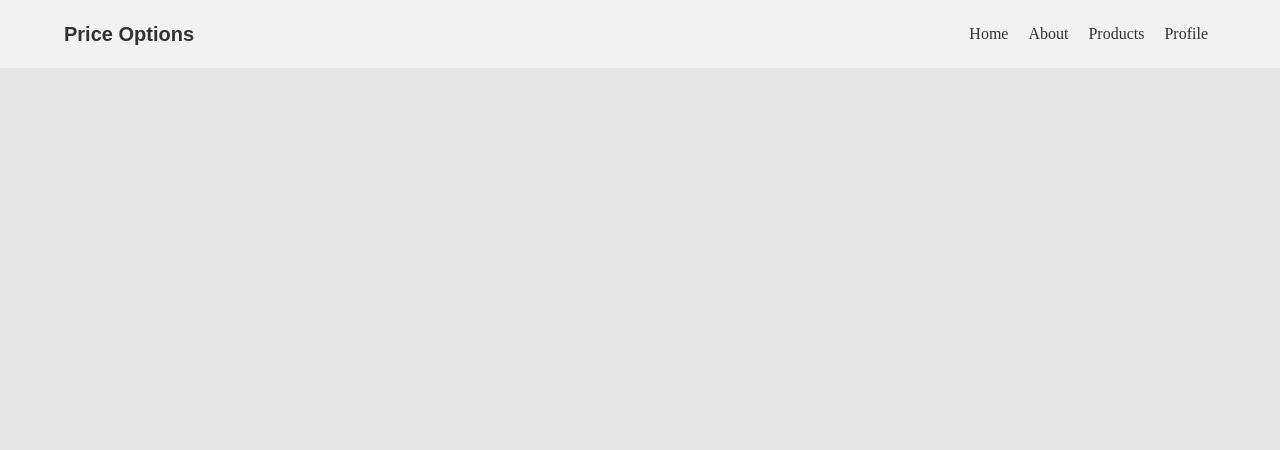
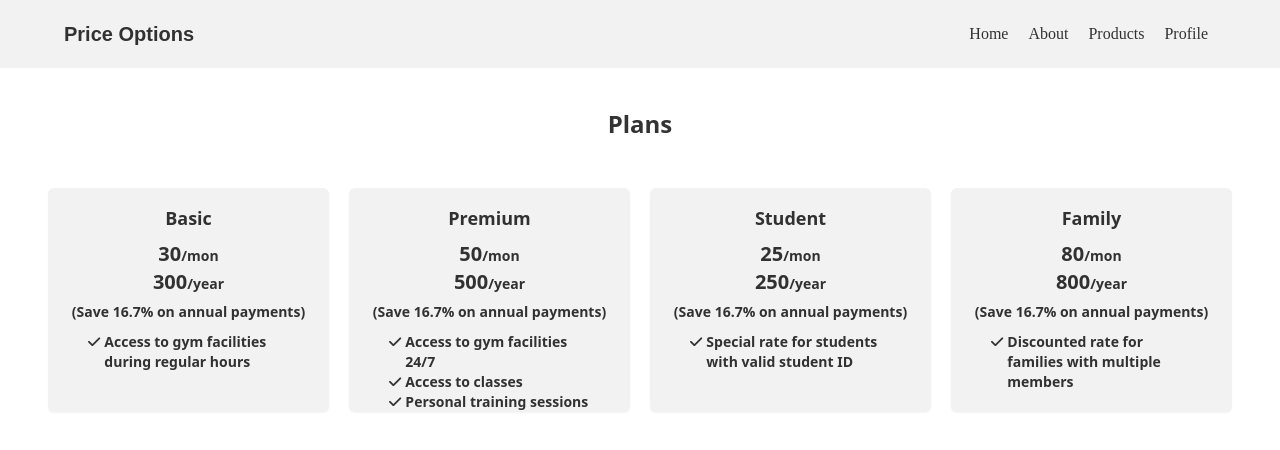
Before and after one commit to mrbannerbear/price-options, a React (Vite) app: page / in a window 1280 px wide. Shown: the top 450 px of the page. Built offline with nearby package versions, Linux system fonts and the light colour scheme.

Commit message:
added pricing options

```diff
--- a/package.json
+++ b/package.json
@@ -10,8 +10,10 @@
     "preview": "vite preview"
   },
   "dependencies": {
+    "prop-types": "^15.8.1",
     "react": "^18.2.0",
-    "react-dom": "^18.2.0"
+    "react-dom": "^18.2.0",
+    "recharts": "^2.8.0"
   },
   "devDependencies": {
     "@types/react": "^18.2.15",
--- a/src/App.jsx
+++ b/src/App.jsx
@@ -4,17 +4,17 @@ import PriceOptions from "./assets/components/priceOptions/PriceOptions";
 
 function App() {
   return (
-    <>
+    <body className="min-h-screen">
       <header
-        className="bg-neutral-200 min-h-screen text-black/80"
+        className="bg-neutral-200 text-black/80"
         style={{ fontFamily: "work sans" }}
       >
         <Navbar></Navbar>
       </header>
-      <main>
+      <main className="p-3 lg:px-12 md:py-5 text-black/80">
         <PriceOptions></PriceOptions>
       </main>
-    </>
+    </body>
   );
 }
 
--- /dev/null
+++ b/src/assets/components/priceOptions/PriceOption.jsx
@@ -0,0 +1,46 @@
+import PropTypes from "prop-types";
+
+const PriceOption = (props) => {
+  const option = props.option;
+  const monthlyAnnualPrice = option.monthlyPrice * 12;
+  const discount = (
+    ((monthlyAnnualPrice - option.annualPrice) / monthlyAnnualPrice) *
+    100
+  ).toFixed(1);
+  return (
+    <button className="hover:scale-110 transition-all text-center md:w-1/4 py-4 shadow-sm rounded-md bg-base-200">
+      <h2 className=" text-lg font-semibold mb-2">{option.type}</h2>
+      <h1 className="text-xl font-bold">
+        {option.monthlyPrice}
+        <span className="text-sm">
+          /mon <span></span>
+        </span>
+      </h1>
+      <h1 className="text-xl font-bold h-8 mb-8">
+        {option.annualPrice}
+        <span className="text-sm">/year</span> <br />
+        <span className="text-sm font-semibold">
+          (Save {discount}% on annual payments)
+        </span>
+      </h1>
+      {/*eslint-disable-next-line react/jsx-key*/}
+      <ol className="px-3 mt-3 font-semibold text-sm text-start w-4/5 mx-auto h-16">
+        {option.features.map((feature) => (
+          // eslint-disable-next-line react/jsx-key
+          <li className="flex gap-1">
+            <span>
+              <i className="fa-solid fa-check"></i>
+            </span>{" "}
+            <span>{feature}</span>
+          </li>
+        ))}
+      </ol>
+    </button>
+  );
+};
+
+PriceOption.propTypes = {
+  option: PropTypes.object,
+};
+
+export default PriceOption;
--- a/src/assets/components/priceOptions/PriceOptions.jsx
+++ b/src/assets/components/priceOptions/PriceOptions.jsx
@@ -1,9 +1,25 @@
+import { useEffect, useState } from "react";
+import PriceOption from "./PriceOption";
+
 const PriceOptions = () => {
-    return (
-        <div>
+  useEffect(() => {
+    fetch("./data.json")
+      .then((res) => res.json())
+      .then((data) => setMemberships(data.membershipRates));
+  }, []);
 
+  const [memberships, setMemberships] = useState([]);
+
+  return (
+    <section className="mt-5">
+        <h2 className="text-center text-2xl font-semibold mb-4 md:mb-6 lg:mb-12">Plans</h2>
+        <div className="flex flex-col md:flex-row justify-evenly gap-5">
+        {memberships.map((option) => (
+        <PriceOption key={option.id} option={option}></PriceOption>
+      ))}
         </div>
-    );
+    </section>
+  );
 };
 
 export default PriceOptions;
```
Also changed, not shown: 1 other file (tests, documents, lock files or other folders).
